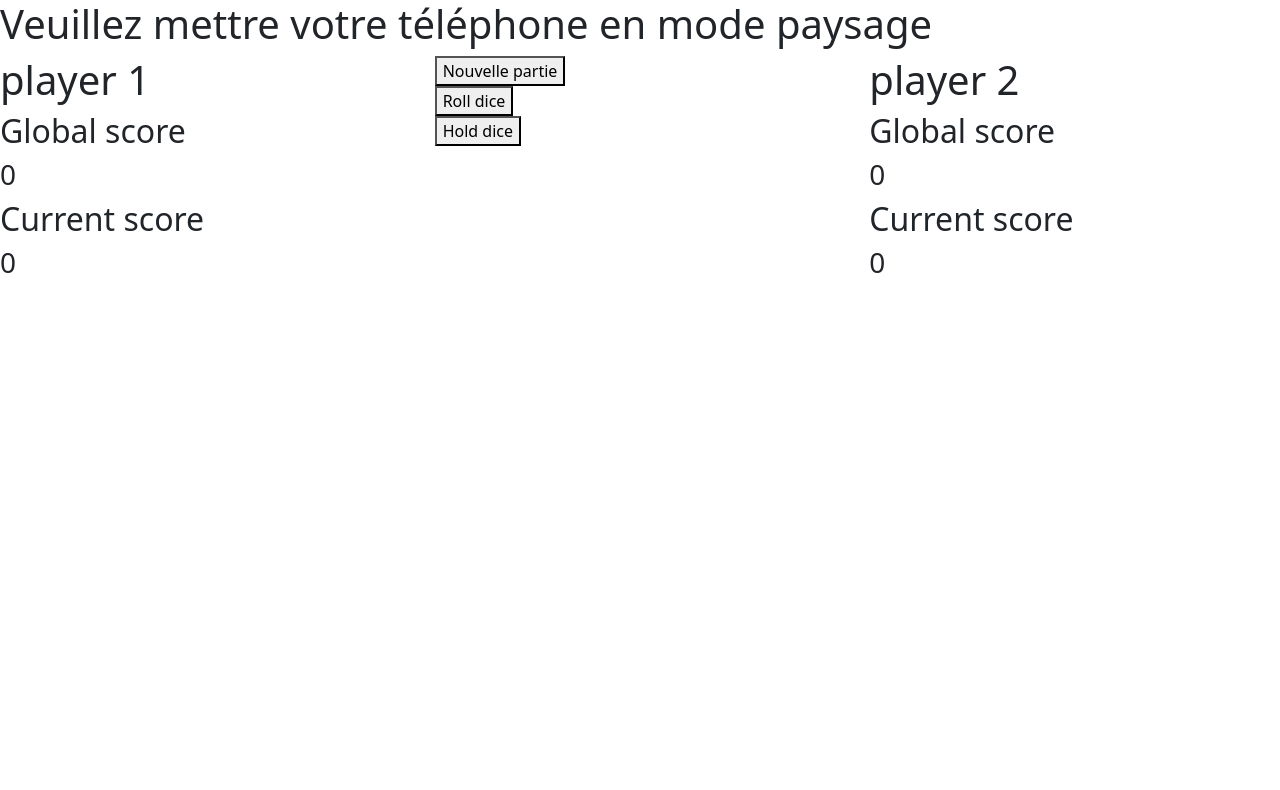
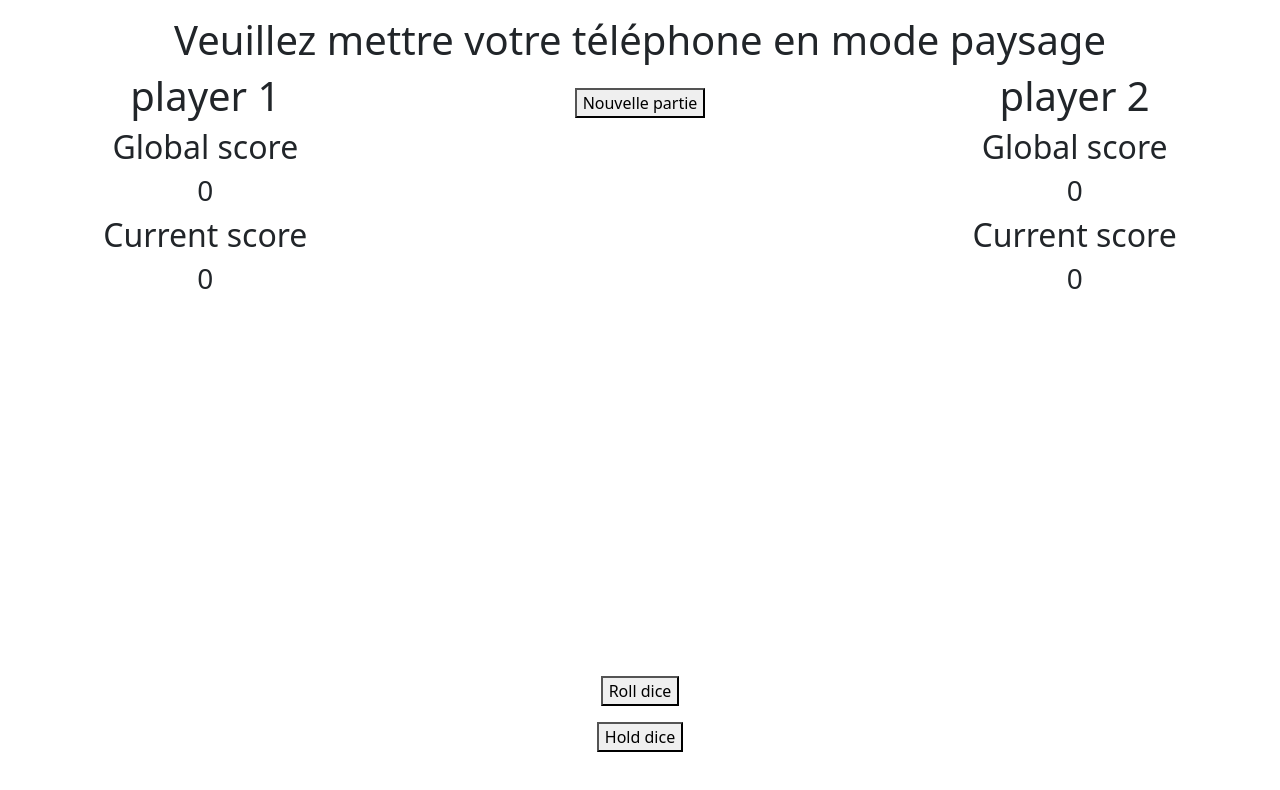
Before and after one commit to bleddyna/2eme_eval_studi, a plain HTML site: page index.html in a window 1280 px wide. Drawn offline with nearby package versions, Linux system fonts and the light colour scheme.

Commit message:
modifying the classes

```diff
--- a/index.html
+++ b/index.html
@@ -16,49 +16,49 @@
     >
 </head>
 <body>
-  <div id="message">
+  <div id="message" class="col-12 text-center mt-3">
     <h1>Veuillez mettre votre téléphone en mode paysage</h1>
-    <div class="rectangle"></div>
+    <div class="rectangle align-center"></div>
   </div>
     <div class="row wrapper">
         <!-- player1 -->
-        <div class="col-4 active"id="player1">
-          <div class="row-4">
+        <div class="col-lg-4 col-sm-4 active text-center"id="player1">
+          <div class="player1Name">
                 <h1>player 1</h1>
 
           </div>
-          <div class="row-4" id="global">
+          <div id="global">
             <h2>Global score</h2>
               <h3 id="player1GlobalScore">0</h3>
           </div>
-          <div class="row-4"id="current">
+          <div id="current">
             <h2>Current score</h2>
             <h3 id="player1CurrentScore">0</h3>
           </div>
         </div>
         <!--milieu-->
-    <div class="col-4 middle">
-      <div class="row-4 button"id="new-game">
-        <button>Nouvelle partie</button>
+    <div class="col-lg-4 col-sm-4 middle text-center">
+      <div class="buttonNewGame mt-3 mb-4">
+        <button id="new-game">Nouvelle partie</button>
       </div>
-      <div class="row-4"id="result">
+      <div id="result"class="w-50">
       </div>
-      <div class="row-4 button">
-        <button id=rDice>Roll dice</button>
+      <div class="button fixed-bottom mb-5">
+        <button class="mb-3"id=rDice>Roll dice</button>
         <br>
         <button id="hDice">Hold dice</button>
       </div>
     </div>
         <!-- player2 -->
-    <div class="col-4"id="player2">
-      <div class="row-4">
+    <div class="col-lg-4 col-sm-4 text-center"id="player2">
+      <div class="player2Name">
           <h1>player 2</h1>
       </div>
-      <div class="row-4" id="global">
+      <div id="global">
         <h2>Global score</h2>
           <h3 id='player2GlobalScore'>0</h3>
       </div>
-      <div class="row-4" id="current">
+      <div id="current">
         <h2>Current score</h2>
         <h3 id="player2CurrentScore">0</h3>
       </div>
```
